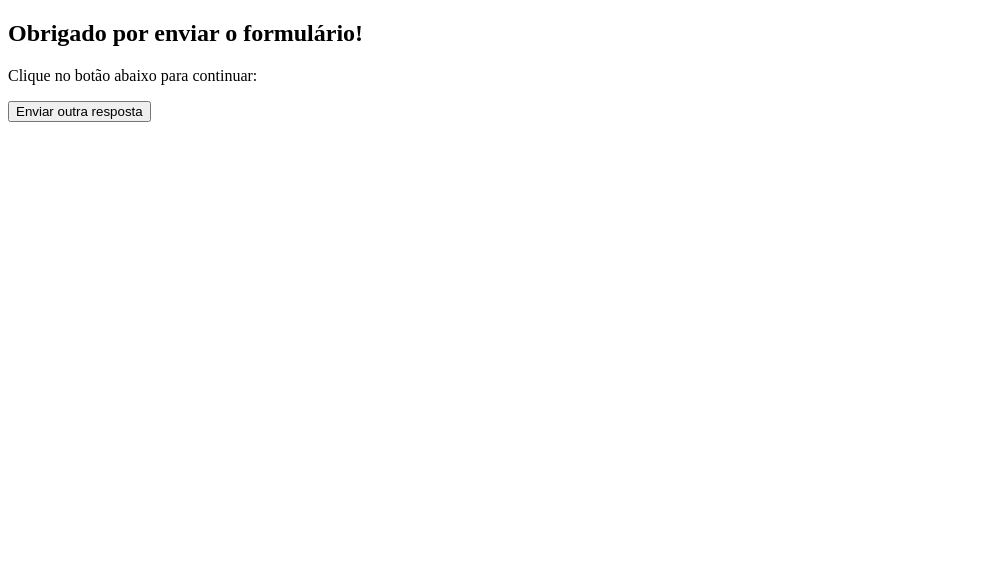
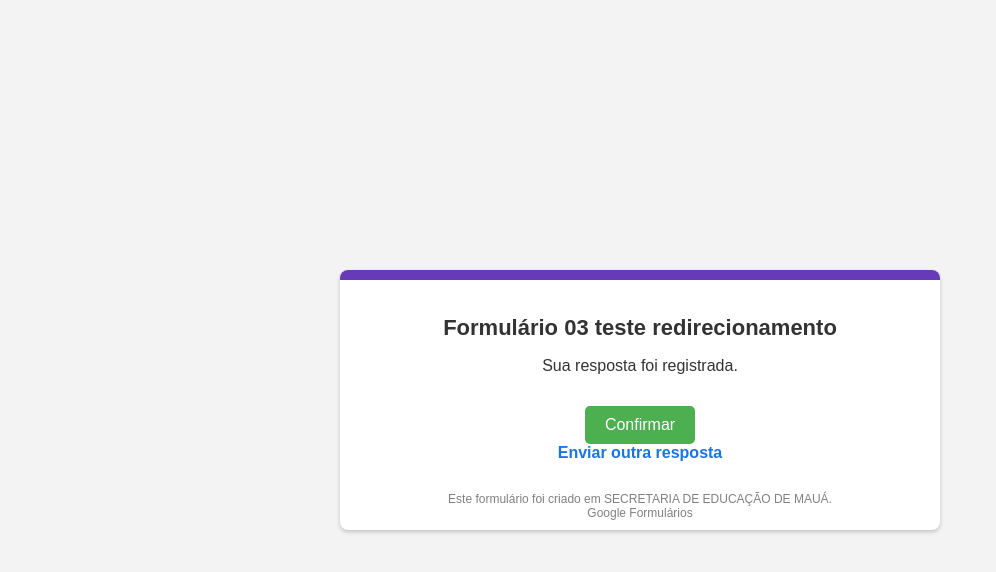
Before and after one commit to Abelishe/siteSom, a plain HTML site: page index.html in a window 1280 px wide. Shown: the whole page, without its empty margins (0-996 px from the left). Drawn offline with Linux system fonts and the light colour scheme.

Commit message:
Update 07 index.html
Copiando o layout da pagina google

```diff
--- a/index.html
+++ b/index.html
@@ -3,40 +3,103 @@
 <head>
     <meta charset="UTF-8">
     <meta name="viewport" content="width=device-width, initial-scale=1.0">
-    <title>Formulário Enviado</title>
+    <title>Formulário 03 - Teste Redirecionamento</title>
+    <style>
+        :root {
+            --primary-color: #673AB7; /* Cor do topo */
+            --background-color: #F3F3F3;
+            --text-color: #333;
+            --link-color: #1A73E8;
+            --button-color: #4CAF50;
+            --button-hover-color: #45a049;
+            --button-text-color: white;
+        }
+
+        body {
+            font-family: Arial, sans-serif;
+            background-color: var(--background-color);
+            display: flex;
+            justify-content: center;
+            align-items: center;
+            height: 100vh;
+            margin: 0;
+        }
+        .container {
+            width: 600px;
+            background: white;
+            border-radius: 8px;
+            box-shadow: 0 2px 4px rgba(0, 0, 0, 0.2);
+            text-align: center;
+        }
+        .header {
+            background-color: var(--primary-color);
+            height: 10px;
+            border-top-left-radius: 8px;
+            border-top-right-radius: 8px;
+        }
+        .content {
+            padding: 20px;
+        }
+        h1 {
+            font-size: 22px;
+            color: var(--text-color);
+        }
+        p {
+            color: var(--text-color);
+            font-size: 16px;
+        }
+        a {
+            color: var(--link-color);
+            text-decoration: none;
+            font-weight: bold;
+        }
+        a:hover {
+            text-decoration: underline;
+        }
+        .footer {
+            font-size: 12px;
+            color: gray;
+            padding: 10px;
+        }
+        .button {
+            display: inline-block;
+            margin-top: 15px;
+            padding: 10px 20px;
+            font-size: 16px;
+            color: var(--button-text-color);
+            background-color: var(--button-color);
+            border: none;
+            border-radius: 5px;
+            cursor: pointer;
+        }
+        .button:hover {
+            background-color: var(--button-hover-color);
+        }
+    </style>
     <script>
-        function tocarSomERedirecionar() {
-            let audio = document.getElementById("audio");
-
-            // Toca o som
-            let playPromise = audio.play();
-
-            if (playPromise !== undefined) {
-                playPromise.then(() => {
-                    console.log("Som tocando...");
-
-                    // Aguarda 2 segundos antes de redirecionar
-                    setTimeout(() => {
-                        window.location.href = "https://forms.gle/pE6HfoqaDTagyg588";
-                    }, 2000);
-
-                }).catch(error => {
-                    console.log("Erro ao tocar som: ", error);
-                    window.location.href = "https://forms.gle/pE6HfoqaDTagyg588";
-                });
-            }
+        function playSoundAndRedirect() {
+            let audio = new Audio('https://www.myinstants.com/media/sounds/confirma-urna.mp3');
+            audio.play();
+            setTimeout(() => {
+                window.location.href = 'https://www.exemplo.com';
+            }, 1500);
         }
     </script>
 </head>
 <body>
-    <h2>Obrigado por enviar o formulário!</h2>
-
-    <audio id="audio">
-        <source src="https://www.myinstants.com/media/sounds/confirma-urna.mp3" type="audio/mpeg">
-        Seu navegador não suporta áudio HTML5.
-    </audio>
-
-    <p>Clique no botão abaixo para continuar:</p>
-    <button onclick="tocarSomERedirecionar()">Enviar outra resposta</button>
+    <div class="container">
+        <div class="header"></div>
+        <div class="content">
+            <h1>Formulário 03 teste redirecionamento</h1>
+            <p>Sua resposta foi registrada.</p>
+            <button class="button" onclick="playSoundAndRedirect()">Confirmar</button>
+            <br>
+            <a href="#">Enviar outra resposta</a>
+        </div>
+        <div class="footer">
+            Este formulário foi criado em SECRETARIA DE EDUCAÇÃO DE MAUÁ.<br>
+            Google Formulários
+        </div>
+    </div>
 </body>
 </html>
```
